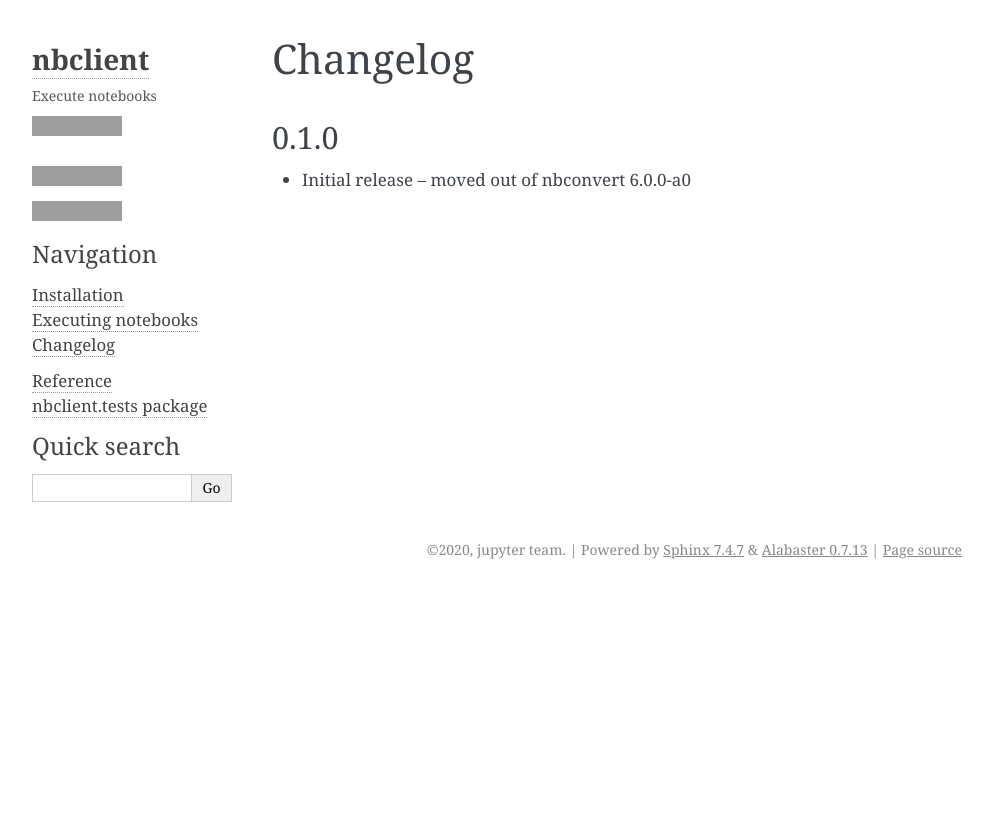
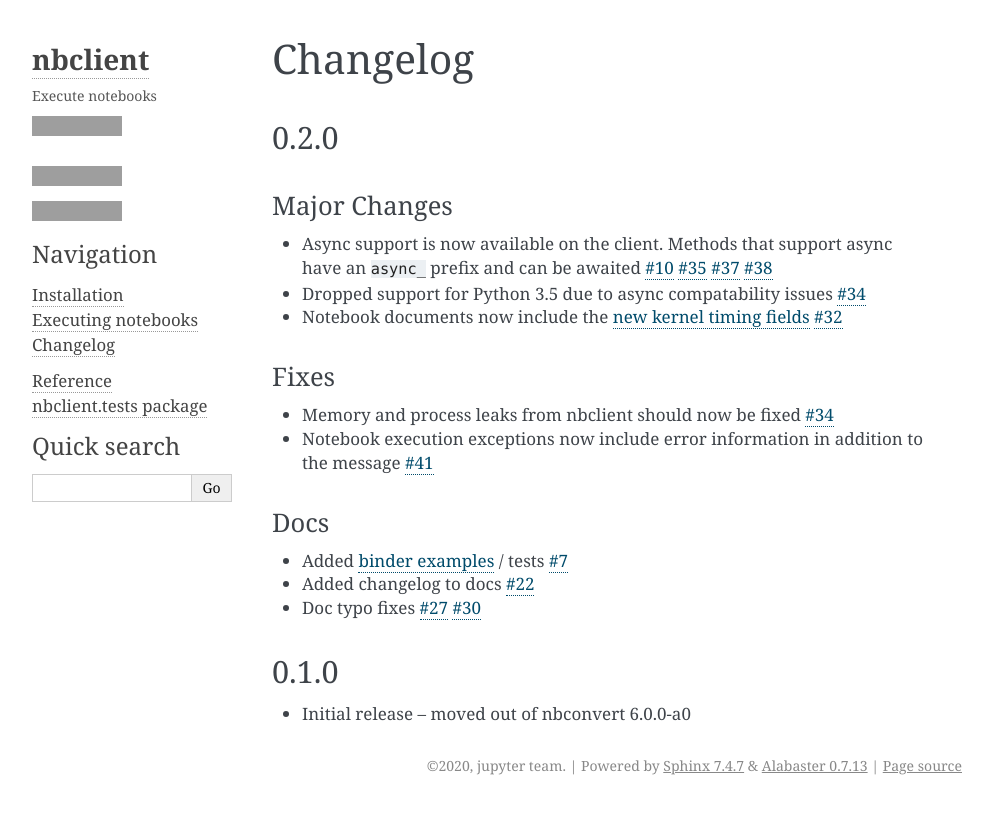
Before and after one commit to jupyter/nbclient, a Sphinx documentation site: the page built from docs/changelog.md, in a window 1280 px wide, cut to the strip 0-814 px from the top of the page. Shown: the whole strip, without its empty margins (148-1141 px from the left). Built offline with Sphinx 7.4.7, drawn with Linux system fonts in a browser that asks for light colours; grey boxes are pictures that could not be loaded.

Commit message:
Added changes for 0.2.0

```diff
--- a/docs/changelog.md
+++ b/docs/changelog.md
@@ -1,4 +1,24 @@
 # Changelog
 
+## 0.2.0
+
+### Major Changes
+
+- Async support is now available on the client. Methods that support async have an `async_` prefix and can be awaited [#10](https://github.com/jupyter/nbclient/pull/10) [#35](https://github.com/jupyter/nbclient/pull/35) [#37](https://github.com/jupyter/nbclient/pull/37) [#38](https://github.com/jupyter/nbclient/pull/38)
+- Dropped support for Python 3.5 due to async compatability issues [#34](https://github.com/jupyter/nbclient/pull/34)
+- Notebook documents now include the [new kernel timing fields](https://github.com/jupyter/nbformat/pull/144) [#32](https://github.com/jupyter/nbclient/pull/32)
+
+### Fixes
+
+- Memory and process leaks from nbclient should now be fixed [#34](https://github.com/jupyter/nbclient/pull/34)
+- Notebook execution exceptions now include error information in addition to the message [#41](https://github.com/jupyter/nbclient/pull/41)
+
+### Docs
+
+- Added [binder examples](https://mybinder.org/v2/gh/jupyter/nbclient/master?filepath=binder%2Frun_nbclient.ipynb) / tests [#7](https://github.com/jupyter/nbclient/pull/7)
+- Added changelog to docs [#22](https://github.com/jupyter/nbclient/pull/22)
+- Doc typo fixes [#27](https://github.com/jupyter/nbclient/pull/27) [#30](https://github.com/jupyter/nbclient/pull/30)
+
 ## 0.1.0
+
 - Initial release -- moved out of nbconvert 6.0.0-a0
```
